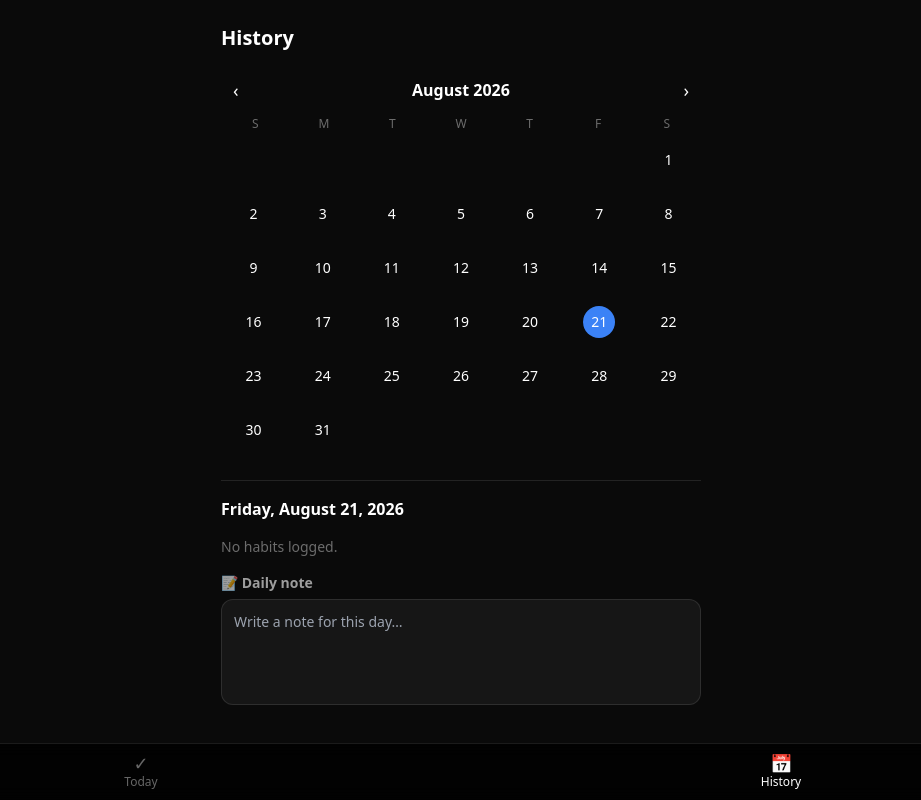
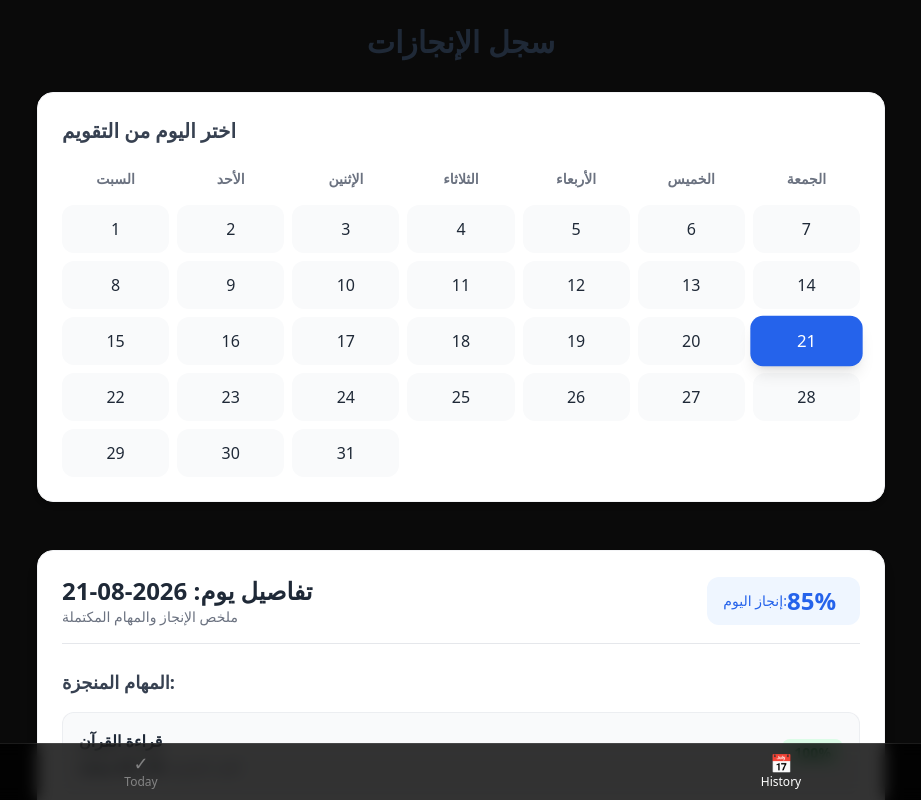
Before and after one commit to shasm206-design/habit, a Next.js app: page /history in a window 1280 px wide. Shown: the top 800 px of the page, without its empty margins (179-1100 px from the left). Built offline with nearby package versions, Linux system fonts and the light colour scheme; no server answers; the database is empty.

Commit message:
Update types, main page, and history page

```diff
--- a/app/history/page.tsx
+++ b/app/history/page.tsx
@@ -1,25 +1,141 @@
-"use client";
+'use client';
 
-import { useEffect, useState } from "react";
-import { Habit } from "@/lib/types";
-import { subscribeHabits } from "@/lib/firestore";
-import Calendar from "@/components/Calendar";
-import DayDetail from "@/components/DayDetail";
+import { useState, useRef } from 'react';
+
+interface CompletedTask {
+  id: string;
+  title: string;
+  completedCount: number;
+  targetCount: number;
+  unit: string;
+}
+
+interface DayData {
+  date: string;
+  totalPercentage: number;
+  tasks: CompletedTask[];
+}
 
 export default function HistoryPage() {
-  const [habits, setHabits] = useState<Habit[]>([]);
-  const [selectedDate, setSelectedDate] = useState(new Date());
+  const [selectedDate, setSelectedDate] = useState<string>('2026-08-21');
+  const detailSectionRef = useRef<HTMLDivElement>(null);
 
-  useEffect(() => subscribeHabits(setHabits), []);
-  const activeHabits = habits.filter((h) => !h.isArchived);
+  // نموذج بيانات السجل
+  const historyData: Record<string, DayData> = {
+    '2026-08-21': {
+      date: '2026-08-21',
+      totalPercentage: 85,
+      tasks: [
+        { id: '1', title: 'قراءة القرآن', completedCount: 20, targetCount: 20, unit: 'صفحة' },
+        { id: '2', title: 'تمارين الكاليستثنيكس', completedCount: 45, targetCount: 60, unit: 'دقيقة' },
+        { id: '3', title: 'تعلم الإنجليزية', completedCount: 30, targetCount: 30, unit: 'دقيقة' },
+      ],
+    },
+  };
+
+  const currentDayData = historyData[selectedDate] || {
+    date: selectedDate,
+    totalPercentage: 0,
+    tasks: [],
+  };
+
+  const handleDateClick = (dateStr: string) => {
+    setSelectedDate(dateStr);
+    // التمرير التلقائي إلى الأسفل تحت التقويم عند اختيار اليوم
+    setTimeout(() => {
+      detailSectionRef.current?.scrollIntoView({ behavior: 'smooth' });
+    }, 100);
+  };
 
   return (
-    <main className="max-w-lg mx-auto px-4 pt-6 pb-4 space-y-5">
-      <h1 className="text-xl font-bold">History</h1>
-      <Calendar activeHabits={activeHabits} selectedDate={selectedDate} onSelect={setSelectedDate} />
-      <div className="border-t border-white/10 pt-4">
-        <DayDetail date={selectedDate} habits={activeHabits} />
+    <div className="max-w-4xl mx-auto p-6 space-y-8 dir-rtl">
+      <h1 className="text-3xl font-bold text-center text-gray-800 dark:text-white">سجل الإنجازات</h1>
+
+      {/* قسم التقويم */}
+      <div className="bg-white dark:bg-gray-800 p-6 rounded-2xl shadow-md border border-gray-100 dark:border-gray-700">
+        <h2 className="text-xl font-semibold mb-4 text-gray-700 dark:text-gray-200">اختر اليوم من التقويم</h2>
+        <div className="grid grid-cols-7 gap-2 text-center">
+          {['السبت', 'الأحد', 'الإثنين', 'الثلاثاء', 'الأربعاء', 'الخميس', 'الجمعة'].map((day) => (
+            <div key={day} className="font-bold text-sm text-gray-500 py-2">{day}</div>
+          ))}
+          {/* أيام تجريبية في التقويم */}
+          {Array.from({ length: 31 }, (_, i) => {
+            const dayNum = i + 1;
+            const dateStr = `2026-08-${dayNum < 10 ? '0' + dayNum : dayNum}`;
+            const isSelected = dateStr === selectedDate;
+
+            return (
+              <button
+                key={dateStr}
+                onClick={() => handleDateClick(dateStr)}
+                className={`p-3 rounded-xl font-medium transition-all ${
+                  isSelected
+                    ? 'bg-blue-600 text-white shadow-lg scale-105'
+                    : 'bg-gray-50 dark:bg-gray-700 hover:bg-gray-100 dark:hover:bg-gray-600 text-gray-800 dark:text-gray-200'
+                }`}
+              >
+                {dayNum}
+              </button>
+            );
+          })}
+        </div>
       </div>
-    </main>
+
+      {/* قسم تفاصيل اليوم (تحت التقويم) */}
+      <div ref={detailSectionRef} className="pt-4">
+        <div className="bg-white dark:bg-gray-800 p-6 rounded-2xl shadow-lg border border-gray-100 dark:border-gray-700 space-y-6">
+
+          {/* 1. نسبة اليوم المئوية */}
+          <div className="flex items-center justify-between border-b pb-4 border-gray-200 dark:border-gray-700">
+            <div>
+              <h3 className="text-2xl font-bold text-gray-800 dark:text-white">تفاصيل يوم: {selectedDate}</h3>
+              <p className="text-sm text-gray-500">ملخص الإنجاز والمهام المكتملة</p>
+            </div>
+            <div className="flex items-center space-x-2 space-x-reverse bg-blue-50 dark:bg-blue-950/40 px-4 py-2 rounded-xl">
+              <span className="text-sm text-blue-600 dark:text-blue-400 font-medium">إنجاز اليوم:</span>
+              <span className="text-2xl font-extrabold text-blue-600 dark:text-blue-400">
+                {currentDayData.totalPercentage}%
+              </span>
+            </div>
+          </div>
+
+          {/* 2. قائمة المهام المنجزة والنسب والعدادات */}
+          <div>
+            <h4 className="text-lg font-semibold text-gray-700 dark:text-gray-300 mb-4">المهام المنجزة:</h4>
+            {currentDayData.tasks.length > 0 ? (
+              <div className="space-y-3">
+                {currentDayData.tasks.map((task) => {
+                  const taskPercentage = Math.min(100, Math.round((task.completedCount / task.targetCount) * 100));
+
+                  return (
+                    <div
+                      key={task.id}
+                      className="flex items-center justify-between p-4 bg-gray-50 dark:bg-gray-750 rounded-xl border border-gray-200/60 dark:border-gray-700"
+                    >
+                      <div className="space-y-1">
+                        <p className="font-semibold text-gray-800 dark:text-white">{task.title}</p>
+                        <p className="text-sm text-gray-500">
+                          العدد المنجز: <span className="font-bold text-gray-700 dark:text-gray-300">{task.completedCount} / {task.targetCount} {task.unit}</span>
+                        </p>
+                      </div>
+
+                      {/* نسبة المهمة الفردية */}
+                      <div className="text-left">
+                        <span className="inline-block bg-green-100 dark:bg-green-900/40 text-green-700 dark:text-green-300 text-sm font-bold px-3 py-1 rounded-lg">
+                          {taskPercentage}%
+                        </span>
+                      </div>
+                    </div>
+                  );
+                })}
+              </div>
+            ) : (
+              <p className="text-center text-gray-500 py-6">لا توجد مهام مسجلة لهذا اليوم.</p>
+            )}
+          </div>
+
+        </div>
+      </div>
+    </div>
   );
 }
--- a/app/page.tsx
+++ b/app/page.tsx
@@ -1,77 +1,185 @@
-"use client";
+'use client';
 
-import { useEffect, useMemo, useState } from "react";
-import { Habit, HabitLog } from "@/lib/types";
-import { subscribeHabits, subscribeLogsForDate } from "@/lib/firestore";
-import { dateKey } from "@/lib/date";
-import HabitCard from "@/components/HabitCard";
-import ProgressRing from "@/components/ProgressRing";
-import AddHabitModal from "@/components/AddHabitModal";
+import { useState, useEffect } from 'react';
 
-export default function DashboardPage() {
+interface Habit {
+  id: string;
+  title: string;
+  targetCount: number;
+  completedCount: number;
+  unit: string;
+  days: string[];
+}
+
+export default function HomePage() {
   const [habits, setHabits] = useState<Habit[]>([]);
-  const [logs, setLogs] = useState<HabitLog[]>([]);
-  const [showAdd, setShowAdd] = useState(false);
-  const today = useMemo(() => new Date(), []);
-  const todayStr = dateKey(today);
+  const [title, setTitle] = useState('');
+  const [targetCount, setTargetCount] = useState<number>(10);
+  const [unit, setUnit] = useState('صفحة');
+  const [selectedDays, setSelectedDays] = useState<string[]>(['كل الأيام']);
 
-  useEffect(() => subscribeHabits(setHabits), []);
-  useEffect(() => subscribeLogsForDate(todayStr, setLogs), [todayStr]);
+  const allDays = ['السبت', 'الأحد', 'الإثنين', 'الثلاثاء', 'الأربعاء', 'الخميس', 'الجمعة'];
 
-  const activeHabits = habits.filter((h) => !h.isArchived);
-  const logByHabit = new Map(logs.map((l) => [l.habitId, l]));
+  // إضافة عادة جديدة
+  const handleAddHabit = (e: React.FormEvent) => {
+    e.preventDefault();
+    if (!title.trim()) return;
 
-  const overallRatio = activeHabits.length
-    ? activeHabits.reduce((sum, h) => {
-        const log = logByHabit.get(h.id);
-        const ratio = h.targetValue > 0 ? (log?.value ?? 0) / h.targetValue : 0;
-        return sum + Math.min(ratio, 1);
-      }, 0) / activeHabits.length
-    : 0;
+    const newHabit: Habit = {
+      id: Date.now().toString(),
+      title,
+      targetCount: Number(targetCount) || 1, // تحويل صريح لرقم
+      completedCount: 0,
+      unit,
+      days: selectedDays,
+    };
+
+    setHabits((prev) => [...prev, newHabit]);
+    setTitle('');
+    setTargetCount(10);
+  };
+
+  // زيادة العداد دون توقف عند 1
+  const handleIncrement = (id: string) => {
+    setHabits((prev) =>
+      prev.map((habit) => {
+        if (habit.id === id) {
+          const nextCount = Number(habit.completedCount) + 1;
+          return {
+            ...habit,
+            completedCount: nextCount <= habit.targetCount ? nextCount : habit.targetCount,
+          };
+        }
+        return habit;
+      })
+    );
+  };
+
+  // تعيين عدد يدوي للعادة (مثلاً إدخال 20 صفحة مباشرة)
+  const handleSetCount = (id: string, value: number) => {
+    const numValue = Number(value) || 0;
+    setHabits((prev) =>
+      prev.map((habit) =>
+        habit.id === id ? { ...habit, completedCount: Math.min(numValue, habit.targetCount) } : habit
+      )
+    );
+  };
+
+  const toggleDay = (day: string) => {
+    setSelectedDays((prev) =>
+      prev.includes(day) ? prev.filter((d) => d !== day) : [...prev, day]
+    );
+  };
 
   return (
-    <main className="max-w-lg mx-auto px-4 pt-6 pb-4 space-y-5">
-      <header className="flex flex-col items-center gap-2 text-center">
-        <p className="text-white/50 text-sm">
-          {today.toLocaleDateString(undefined, {
-            weekday: "long",
-            month: "long",
-            day: "numeric",
-          })}
-        </p>
-        <ProgressRing progress={overallRatio} color="#0A84FF" size={88} strokeWidth={8} />
-        <p className="text-white/50 text-sm">
-          {Math.round(overallRatio * 100)}% of today&apos;s habits
-        </p>
-      </header>
+    <div className="max-w-3xl mx-auto p-6 space-y-8 dir-rtl">
+      <h1 className="text-3xl font-bold text-center text-gray-800 dark:text-white">متابع العادات اليومية</h1>
 
-      <div className="flex items-center justify-between">
-        <h1 className="text-xl font-bold">Today</h1>
+      {/* نموذج إضافة عادة جديدة */}
+      <form onSubmit={handleAddHabit} className="bg-white dark:bg-gray-800 p-6 rounded-2xl shadow-md space-y-4">
+        <h2 className="text-xl font-semibold text-gray-700 dark:text-gray-200">إضافة عادة جديدة</h2>
+
+        <div className="grid grid-cols-1 md:grid-cols-3 gap-4">
+          <input
+            type="text"
+            placeholder="اسم العادة (مثلاً: قراءة القرآن)"
+            value={title}
+            onChange={(e) => setTitle(e.target.value)}
+            className="p-3 border rounded-xl dark:bg-gray-700 dark:text-white"
+            required
+          />
+          <input
+            type="number"
+            placeholder="الهدف المطلوب (مثلاً: 20)"
+            value={targetCount}
+            onChange={(e) => setTargetCount(Number(e.target.value))}
+            className="p-3 border rounded-xl dark:bg-gray-700 dark:text-white"
+            min="1"
+            required
+          />
+          <input
+            type="text"
+            placeholder="الوحدة (صفحة، دقيقة...)"
+            value={unit}
+            onChange={(e) => setUnit(e.target.value)}
+            className="p-3 border rounded-xl dark:bg-gray-700 dark:text-white"
+            required
+          />
+        </div>
+
+        {/* تحديد الأيام */}
+        <div>
+          <label className="block text-sm font-medium mb-2 text-gray-600 dark:text-gray-300">حدد أيام العادة:</label>
+          <div className="flex flex-wrap gap-2">
+            {allDays.map((day) => (
+              <button
+                type="button"
+                key={day}
+                onClick={() => toggleDay(day)}
+                className={`px-3 py-1.5 text-sm rounded-lg border transition ${
+                  selectedDays.includes(day)
+                    ? 'bg-blue-600 text-white border-blue-600'
+                    : 'bg-gray-100 dark:bg-gray-700 text-gray-700 dark:text-gray-300'
+                }`}
+              >
+                {day}
+              </button>
+            ))}
+          </div>
+        </div>
+
         <button
-          onClick={() => setShowAdd(true)}
-          className="w-9 h-9 rounded-full bg-white/10 text-lg"
-          aria-label="add habit"
+          type="submit"
+          className="w-full py-3 bg-blue-600 hover:bg-blue-700 text-white font-bold rounded-xl transition"
         >
-          +
+          إضافة العادة
         </button>
+      </form>
+
+      {/* قائمة العادات */}
+      <div className="space-y-4">
+        <h2 className="text-xl font-semibold text-gray-700 dark:text-gray-200">عادات اليوم:</h2>
+        {habits.length === 0 ? (
+          <p className="text-gray-500 text-center py-4">لا توجد عادات مضافة بعد.</p>
+        ) : (
+          habits.map((habit) => {
+            const percentage = Math.round((habit.completedCount / habit.targetCount) * 100);
+            return (
+              <div
+                key={habit.id}
+                className="bg-white dark:bg-gray-800 p-5 rounded-2xl shadow border border-gray-100 dark:border-gray-700 flex flex-col md:flex-row items-center justify-between gap-4"
+              >
+                <div>
+                  <h3 className="text-lg font-bold text-gray-800 dark:text-white">{habit.title}</h3>
+                  <p className="text-sm text-gray-500">
+                    الأيام المحددة: {habit.days.join('، ') || 'كل الأيام'}
+                  </p>
+                  <p className="text-sm font-semibold text-blue-600 mt-1">
+                    الإنجاز: {habit.completedCount} / {habit.targetCount} {habit.unit} ({percentage}%)
+                  </p>
+                </div>
+
+                <div className="flex items-center gap-3">
+                  <input
+                    type="number"
+                    value={habit.completedCount}
+                    onChange={(e) => handleSetCount(habit.id, Number(e.target.value))}
+                    className="w-20 p-2 border rounded-lg text-center dark:bg-gray-700 dark:text-white"
+                    min="0"
+                    max={habit.targetCount}
+                  />
+                  <button
+                    onClick={() => handleIncrement(habit.id)}
+                    className="px-4 py-2 bg-green-600 hover:bg-green-700 text-white font-bold rounded-lg transition"
+                  >
+                    +1 {habit.unit}
+                  </button>
+                </div>
+              </div>
+            );
+          })
+        )}
       </div>
-
-      {activeHabits.length === 0 ? (
-        <p className="text-white/40 text-center pt-10">No habits yet. Tap + to add one.</p>
-      ) : (
-        <div className="space-y-3">
-          {activeHabits.map((habit) => (
-            <HabitCard
-              key={habit.id}
-              habit={habit}
-              log={logByHabit.get(habit.id)}
-              dateStr={todayStr}
-            />
-          ))}
-        </div>
-      )}
-
-      {showAdd && <AddHabitModal onClose={() => setShowAdd(false)} />}
-    </main>
+    </div>
   );
 }
```
Also changed, not shown: lib/types.ts (+16 -23 lines).
